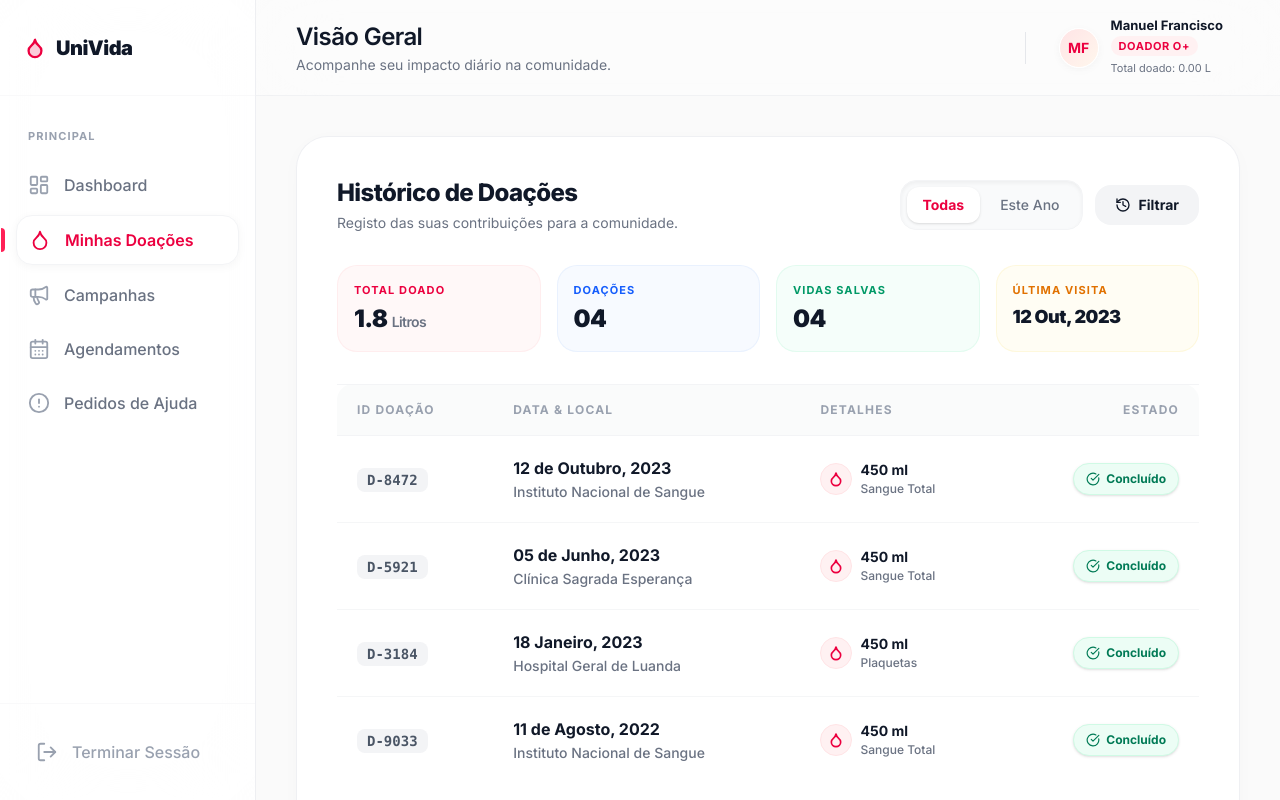
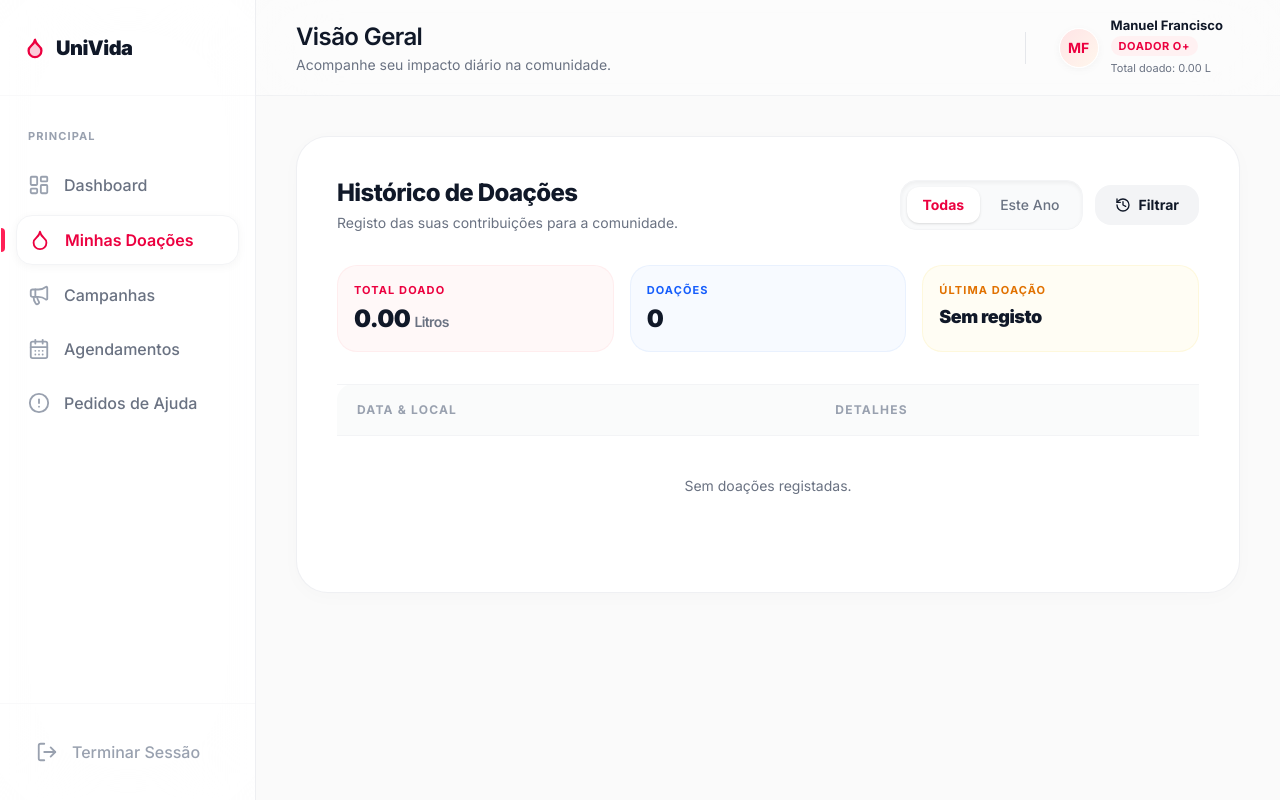
Before and after one commit to GracianoNetoo/helpblood-project, a Vue app: page /dashboard in a window 1280 px wide. Both pictures are taken after a click on the button "Minhas Doações". Built offline with nearby package versions, Linux system fonts and the light colour scheme.

Commit message:
feat: adicionar lógica para armazenar localização da última campanha de doação

```diff
--- a/src/components/MyDonations.vue
+++ b/src/components/MyDonations.vue
@@ -1,47 +1,74 @@
 <script setup>
-import { History, CalendarDays, Droplet, CheckCircle, Clock } from 'lucide-vue-next';
+import { computed } from 'vue';
+import { storeToRefs } from 'pinia';
+import { History, Droplet } from 'lucide-vue-next';
+import { useAuthStore } from '../stores/authStore';
+import { useDonorsStore } from '../stores/donorsStore';
+import { useCampaignsStore } from '../stores/campaignsStore';
 
-// Dados fictícios simulando o histórico de doações
-const donations = [
-  {
-    id: 'D-8472',
-    date: '12 de Outubro, 2023',
-    location: 'Instituto Nacional de Sangue',
-    volume: '450 ml',
-    type: 'Sangue Total',
-    status: 'concluido'
-  },
-  {
-    id: 'D-5921',
-    date: '05 de Junho, 2023',
-    location: 'Clínica Sagrada Esperança',
-    volume: '450 ml',
-    type: 'Sangue Total',
-    status: 'concluido'
-  },
-  {
-    id: 'D-3184',
-    date: '18 Janeiro, 2023',
-    location: 'Hospital Geral de Luanda',
-    volume: '450 ml',
-    type: 'Plaquetas',
-    status: 'concluido'
-  },
-  {
-    id: 'D-9033',
-    date: '11 de Agosto, 2022',
-    location: 'Instituto Nacional de Sangue',
-    volume: '450 ml',
-    type: 'Sangue Total',
-    status: 'concluido'
+const authStore = useAuthStore();
+const donorsStore = useDonorsStore();
+const campaignsStore = useCampaignsStore();
+
+const { currentDonorId } = storeToRefs(authStore);
+const { donors } = storeToRefs(donorsStore);
+const { campaigns } = storeToRefs(campaignsStore);
+
+const currentDonorIdValue = computed(() => Number(currentDonorId.value));
+const fallbackDonor = computed(() => donors.value[0] || null);
+const currentDonor = computed(() => donors.value.find((donor) => donor.id === currentDonorIdValue.value) || fallbackDonor.value);
+
+const donationHistory = computed(() => {
+  const history = currentDonor.value?.donationHistory;
+  if (!Array.isArray(history)) return [];
+  return history;
+});
+
+const donationCount = computed(() => donationHistory.value.length);
+const totalDonationLiters = computed(() => {
+  const value = currentDonor.value?.totalDonationLiters;
+  if (value === null || typeof value === 'undefined') return 0;
+  return value;
+});
+
+const latestDonationDate = computed(() => {
+  const first = donationHistory.value[0];
+  if (first?.date) return first.date;
+  return currentDonor.value?.lastDonationDate || null;
+});
+
+const formatDate = (value) => {
+  if (!value) return 'Sem registo';
+  const parsed = new Date(value);
+  if (Number.isNaN(parsed.getTime())) return value;
+  return new Intl.DateTimeFormat('pt-PT', {
+    day: '2-digit',
+    month: 'short',
+    year: 'numeric'
+  }).format(parsed);
+};
+
+const campaignMap = computed(() => {
+  const map = new Map();
+  campaigns.value.forEach((camp) => {
+    map.set(camp.id, camp);
+  });
+  return map;
+});
+
+const resolveLocation = (donation) => {
+  if (!donation) return 'Local não informado';
+  if (donation.campaignLocation) return donation.campaignLocation;
+  if (donation.campaignId && campaignMap.value.has(donation.campaignId)) {
+    return campaignMap.value.get(donation.campaignId).location || 'Local não informado';
   }
-];
+  return 'Local não informado';
+};
 </script>
 
 <template>
   <div class="max-w-300 mx-auto pb-10">
     <div class="bg-white rounded-4xl border border-gray-200/60 shadow-[0_4px_20px_rgba(0,0,0,0.02)] p-6 md:p-10 overflow-hidden">
-
       <div class="flex flex-col md:flex-row md:items-center justify-between gap-4 mb-8">
         <div>
           <h2 class="text-2xl font-extrabold text-gray-900 tracking-tight">Histórico de Doações</h2>
@@ -61,22 +88,18 @@ const donations = [
       </div>
 
       <!-- Sumário rápido (Cards) -->
-      <div class="grid grid-cols-2 md:grid-cols-4 gap-4 mb-8">
+      <div class="grid grid-cols-1 sm:grid-cols-2 md:grid-cols-3 gap-4 mb-8">
         <div class="bg-rose-50/50 p-4 rounded-[20px] border border-rose-100/50">
           <div class="text-[11px] uppercase tracking-widest text-rose-600 font-bold mb-1">Total Doado</div>
-          <div class="text-2xl font-black text-gray-900 tracking-tight">1.8 <span class="text-sm text-gray-500 font-semibold">Litros</span></div>
+          <div class="text-2xl font-black text-gray-900 tracking-tight">{{ Number(totalDonationLiters).toFixed(2) }} <span class="text-sm text-gray-500 font-semibold">Litros</span></div>
         </div>
         <div class="bg-blue-50/50 p-4 rounded-[20px] border border-blue-100/50">
           <div class="text-[11px] uppercase tracking-widest text-blue-600 font-bold mb-1">Doações</div>
-          <div class="text-2xl font-black text-gray-900 tracking-tight">04</div>
-        </div>
-        <div class="bg-emerald-50/50 p-4 rounded-[20px] border border-emerald-100/50">
-          <div class="text-[11px] uppercase tracking-widest text-emerald-600 font-bold mb-1">Vidas Salvas</div>
-          <div class="text-2xl font-black text-gray-900 tracking-tight">04</div>
+          <div class="text-2xl font-black text-gray-900 tracking-tight">{{ donationCount }}</div>
         </div>
         <div class="bg-amber-50/50 p-4 rounded-[20px] border border-amber-100/50">
-          <div class="text-[11px] uppercase tracking-widest text-amber-600 font-bold mb-1">Última Visita</div>
-          <div class="text-lg font-black text-gray-900 tracking-tight mt-1">12 Out, 2023</div>
+          <div class="text-[11px] uppercase tracking-widest text-amber-600 font-bold mb-1">Última Doação</div>
+          <div class="text-lg font-black text-gray-900 tracking-tight mt-1">{{ formatDate(latestDonationDate) }}</div>
         </div>
       </div>
 
@@ -85,21 +108,15 @@ const donations = [
         <table class="w-full text-left border-collapse min-w-175">
           <thead>
             <tr class="bg-gray-50/80 border-y border-gray-100">
-              <th class="py-4 px-5 text-[12px] font-bold text-gray-400 uppercase tracking-widest rounded-tl-2xl">ID Doação</th>
-              <th class="py-4 px-5 text-[12px] font-bold text-gray-400 uppercase tracking-widest">Data & Local</th>
+              <th class="py-4 px-5 text-[12px] font-bold text-gray-400 uppercase tracking-widest rounded-tl-2xl">Data & Local</th>
               <th class="py-4 px-5 text-[12px] font-bold text-gray-400 uppercase tracking-widest">Detalhes</th>
-              <th class="py-4 px-5 text-[12px] font-bold text-gray-400 uppercase tracking-widest rounded-tr-2xl text-right">Estado</th>
             </tr>
           </thead>
           <tbody class="divide-y divide-gray-100/80">
-
-            <tr v-for="donation in donations" :key="donation.id" class="hover:bg-gray-50/50 transition-colors group">
+            <tr v-for="donation in donationHistory" :key="donation.id" class="hover:bg-gray-50/50 transition-colors group">
               <td class="py-5 px-5">
-                <span class="font-mono text-sm font-semibold text-gray-600 bg-gray-100 px-2.5 py-1 rounded-lg">{{ donation.id }}</span>
-              </td>
-              <td class="py-5 px-5">
-                <div class="font-bold text-gray-900">{{ donation.date }}</div>
-                <div class="text-sm text-gray-500 font-medium mt-0.5">{{ donation.location }}</div>
+                <div class="font-bold text-gray-900">{{ formatDate(donation.date) }}</div>
+                <div class="text-sm text-gray-500 font-medium mt-0.5">{{ resolveLocation(donation) }}</div>
               </td>
               <td class="py-5 px-5">
                 <div class="flex items-center gap-2">
@@ -107,26 +124,21 @@ const donations = [
                     <Droplet class="w-4 h-4" stroke-width="2.5" />
                   </div>
                   <div>
-                    <div class="font-bold text-gray-900 text-sm">{{ donation.volume }}</div>
-                    <div class="text-[12px] text-gray-500 font-medium">{{ donation.type }}</div>
+                    <div class="font-bold text-gray-900 text-sm">{{ Number(donation.liters || 0).toFixed(2) }} L</div>
+                    <div class="text-[12px] text-gray-500 font-medium">{{ donation.campaignTitle || 'Campanha não informada' }}</div>
                   </div>
-                </div>
-              </td>
-              <td class="py-5 px-5 text-right">
-                <div v-if="donation.status === 'concluido'" class="inline-flex items-center gap-1.5 bg-emerald-50 border border-emerald-100 text-emerald-700 px-3 py-1.5 rounded-full text-[12px] font-bold shadow-sm">
-                  <CheckCircle class="w-3.5 h-3.5" /> Concluído
-                </div>
-                <!-- Exemplo para um status PENDENTE (caso usassem futuramente) -->
-                <div v-else-if="donation.status === 'agendado'" class="inline-flex items-center gap-1.5 bg-amber-50 border border-amber-100 text-amber-700 px-3 py-1.5 rounded-full text-[12px] font-bold shadow-sm">
-                  <Clock class="w-3.5 h-3.5" /> Próximo
                 </div>
               </td>
             </tr>
 
+            <tr v-if="donationHistory.length === 0">
+              <td colspan="2" class="py-10 text-center text-sm text-gray-500">
+                Sem doações registadas.
+              </td>
+            </tr>
           </tbody>
         </table>
       </div>
-
     </div>
   </div>
 </template>
--- a/src/stores/donorsStore.js
+++ b/src/stores/donorsStore.js
@@ -18,6 +18,7 @@ const seedDonors = [
     lastDonationDate: null,
     lastDonationCampaignId: null,
     lastDonationCampaignTitle: null,
+    lastDonationCampaignLocation: null,
     donationHistory: [],
     totalDonationLiters: 0,
     status: 'ativo',
@@ -37,6 +38,7 @@ const seedDonors = [
     lastDonationDate: null,
     lastDonationCampaignId: null,
     lastDonationCampaignTitle: null,
+    lastDonationCampaignLocation: null,
     donationHistory: [],
     totalDonationLiters: 0,
     status: 'ativo',
@@ -58,6 +60,7 @@ export const useDonorsStore = defineStore('donors', () => {
             lastDonationDate: null,
             lastDonationCampaignId: null,
             lastDonationCampaignTitle: null,
+            lastDonationCampaignLocation: null,
             donationHistory: [],
             totalDonationLiters: 0,
             ...item
@@ -77,6 +80,7 @@ export const useDonorsStore = defineStore('donors', () => {
       lastDonationDate: null,
       lastDonationCampaignId: null,
       lastDonationCampaignTitle: null,
+      lastDonationCampaignLocation: null,
       donationHistory: [],
       totalDonationLiters: 0,
       createdAt: new Date().toISOString(),
@@ -104,6 +108,7 @@ export const useDonorsStore = defineStore('donors', () => {
       target.lastDonationDate = null;
       target.lastDonationCampaignId = null;
       target.lastDonationCampaignTitle = null;
+      target.lastDonationCampaignLocation = null;
       return;
     }
     const normalized = typeof liters === 'string' ? liters.replace(',', '.') : liters;
@@ -113,11 +118,13 @@ export const useDonorsStore = defineStore('donors', () => {
     const donationDate = new Date().toISOString().split('T')[0];
     const campaignId = campaign && campaign.id ? campaign.id : null;
     const campaignTitle = campaign && campaign.title ? campaign.title : null;
+    const campaignLocation = campaign && campaign.location ? campaign.location : null;
     const history = Array.isArray(target.donationHistory) ? target.donationHistory : [];
     target.lastDonationLiters = parsed;
     target.lastDonationDate = donationDate;
     target.lastDonationCampaignId = campaignId;
     target.lastDonationCampaignTitle = campaignTitle;
+    target.lastDonationCampaignLocation = campaignLocation;
     target.totalDonationLiters = Number((currentTotal + parsed).toFixed(2));
     target.donationHistory = [
       {
@@ -125,7 +132,8 @@ export const useDonorsStore = defineStore('donors', () => {
         liters: parsed,
         date: donationDate,
         campaignId,
-        campaignTitle
+        campaignTitle,
+        campaignLocation
       },
       ...history
     ];
```
